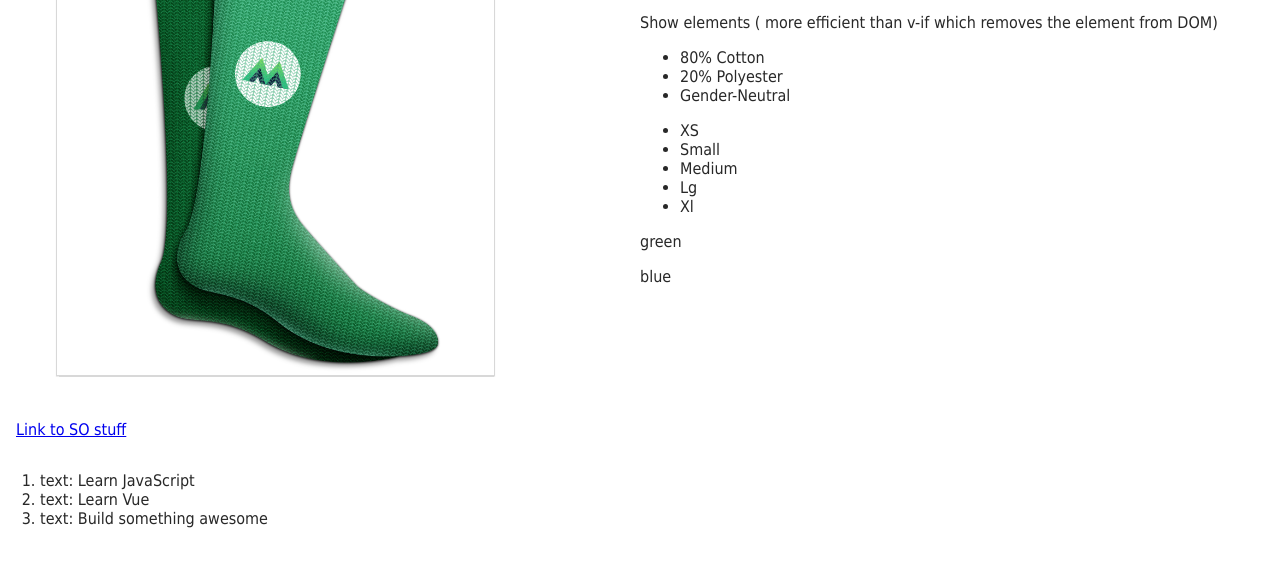
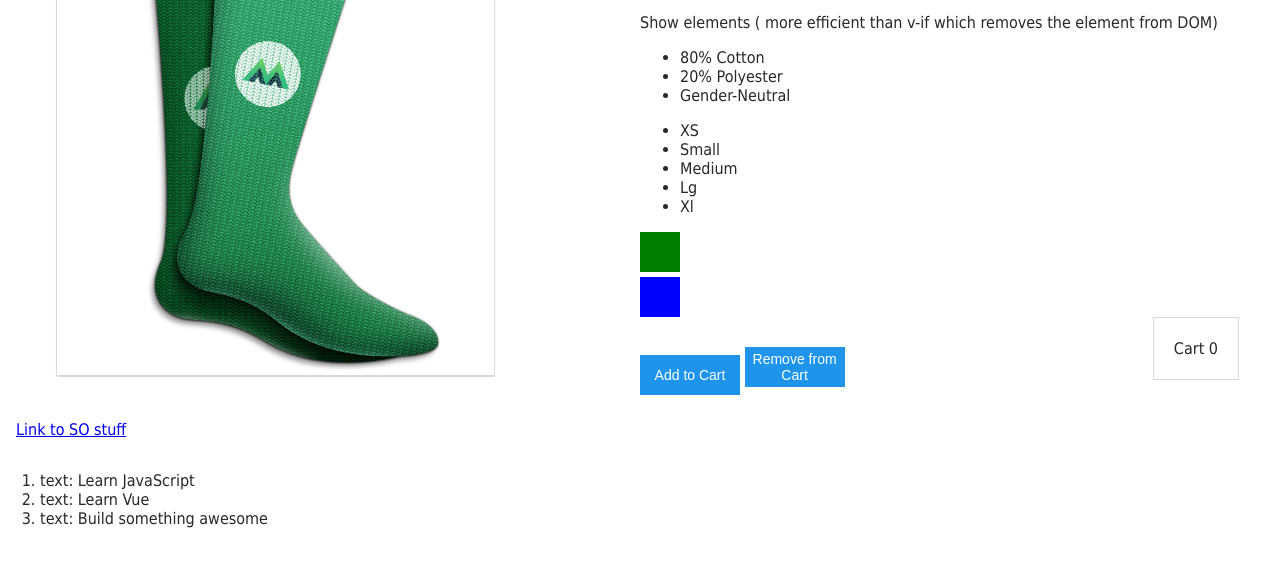
Before and after one commit to Fredrik93/vue-projects, a plain HTML site: page vue-tutorial/index.html in a window 1280 px wide. Shown: the part 204-770 px from the top of the page. Drawn offline with nearby package versions, Linux system fonts and the light colour scheme.

Commit message:
bind etc

```diff
--- a/vue-tutorial/index.html
+++ b/vue-tutorial/index.html
@@ -20,7 +20,7 @@
                 <h1>{{product}}</h1>
                 <p v-if="inventory > 10"> In Stock </p>
                 <p v-else-if="inventory <= 10 && inventory > 0"> Almost Out of Stock!</p>
-                <p v-else> Out Of Stock</p>
+                <p v-else :class="{outOfStock: !inStock}"> Out Of Stock</p>
                 <p v-show="inStock"> Show elements ( more efficient than v-if which removes the element from DOM)</p>
                 <p v-if="onSale">On Sale!</p>
 
@@ -32,13 +32,24 @@
                     <li v-for="size in sizes" v-bind:key="size"> {{size}} </li>
                 </ul>
 
-                <div v-for="val in variants" v-bind:key="val.variantId">
-                    <p>{{val.variantColor}}</p>
+                <div v-for="val in variants" v-bind:key="val.variantId" class="color-box"
+                    :style="{backgroundColor:val.variantColor}" @mouseover="updateProduct(val.image)">
                 </div>
+
+                <button v-on:click="addToCart" :disabled="!inStock" :class="{disabledButton: !inStock}"> Add to Cart
+                </button>
+                <button @click="removeFromCart"> Remove from Cart</button>
+
+                <div class="cart">
+                    <p>Cart {{cart}}</p>
+                </div>
+
             </div>
+
             <div class="product-link">
                 <a v-bind:href="linkurl"> Link to SO stuff</a>
             </div>
+
         </div>
     </div>
 
--- a/vue-tutorial/main.js
+++ b/vue-tutorial/main.js
@@ -11,14 +11,30 @@ var app = new Vue({
         variants: [
             {
                 variantId: 2234,
-                variantColor: "green"
+                variantColor: "green",
+                image: './assets/socks-green.jpg',
             },
             {
                 variantId: 2235,
-                variantColor: "blue"
+                variantColor: "blue",
+                image: './assets/vmSocks-blue-onWhite.jpg',
             },
         ],
-        sizes: ["XS", "Small", "Medium", "Lg", "Xl"]
+        sizes: ["XS", "Small", "Medium", "Lg", "Xl"],
+        cart: 0,
+    },
+    methods: {
+        addToCart() {
+            this.cart += 1
+        },
+        updateProduct(variantImage) {
+            this.image = variantImage
+        },
+        removeFromCart() {
+            if (this.cart > 0) {
+                this.cart -= 1
+            }
+        }
     }
 })
 
--- a/vue-tutorial/style.css
+++ b/vue-tutorial/style.css
@@ -87,3 +87,7 @@ body {
     color: #16C0B0;
     text-decoration: underline;
   }
+
+  .outOfStock {
+    text-decoration: line-through;
+  }
```
Also changed, not shown: vue-tutorial/assets/vmSocks-blue-onWhite.jpg (added).
